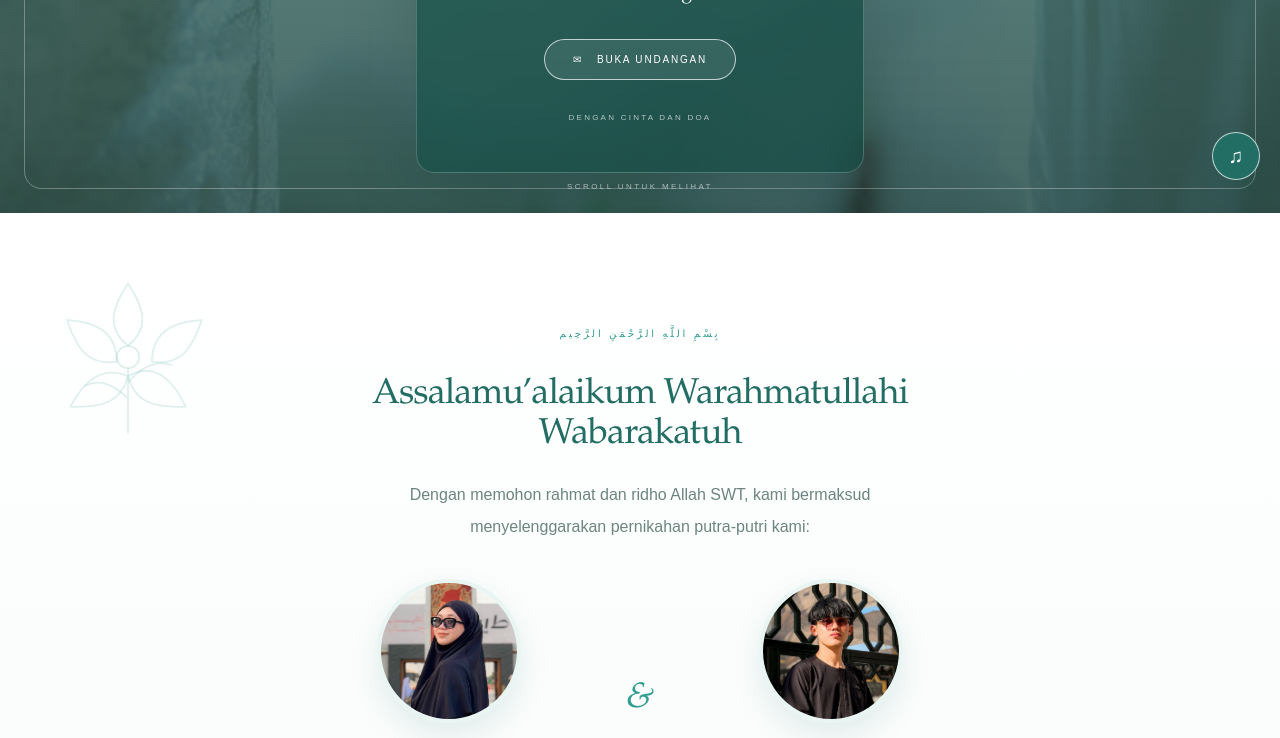
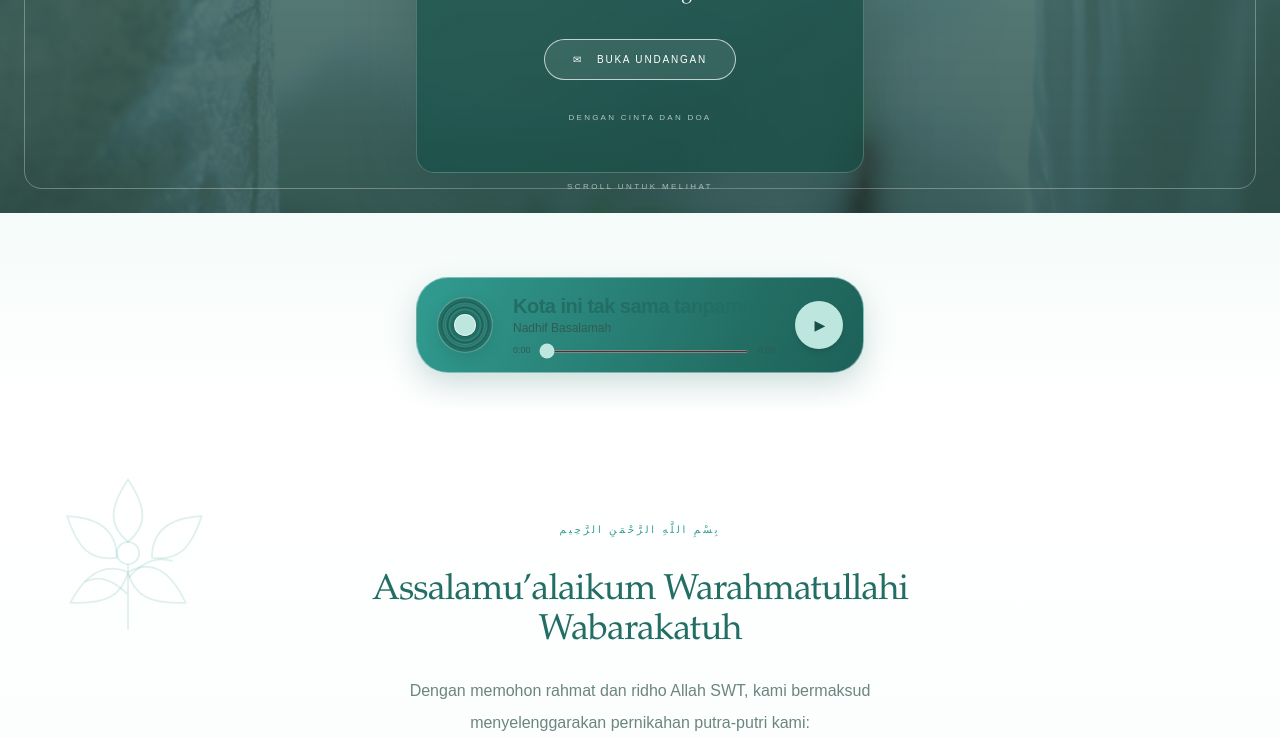
Before and after one commit to Farid4r/undangan-pernikahan, a Next.js app: page / in a window 1280 px wide. Shown: the part 600-1338 px from the top of the page. Built offline with nearby package versions, Linux system fonts and the light colour scheme; no server answers.

Commit message:
Enhance MusicPlayer component with improved layout and functionality; add audio duration and current time display; implement seek functionality and update styles for better user experience

```diff
--- a/app/globals.css
+++ b/app/globals.css
@@ -73,12 +73,21 @@ main > section:nth-of-type(5) button:hover { transform: translateY(-1px); }
 .guestbook-section input:focus, .guestbook-section select:focus, .guestbook-section textarea:focus { border-color: var(--teal); box-shadow: 0 0 0 3px rgb(49 156 145 / 12%); outline: none; }
 .guestbook-submit { border-radius: 999px; box-shadow: 0 6px 16px rgb(35 110 100 / 15%); }
 .guestbook-entry { border-radius: .8rem; }
-.music-player-button { border: 1px solid rgb(255 255 255 / 70%); box-shadow: 0 8px 24px rgb(22 84 75 / 25%); }
-.music-player-button:hover { transform: translateY(-2px); }
+.music-section { background: linear-gradient(180deg, #f5fbf9, #fff); }
+.music-card { border: 1px solid rgb(189 230 223 / 55%); background: linear-gradient(115deg, #319c91, #236e64 72%, #1d6159); box-shadow: 0 12px 30px rgb(35 110 100 / 22%); }
+.music-record { position: relative; display: grid; width: 3.5rem; height: 3.5rem; flex: 0 0 auto; place-items: center; border: 1px solid rgb(255 255 255 / 25%); border-radius: 50%; background: repeating-radial-gradient(circle, #236e64 0 2px, #2d8075 3px 4px, #1d6159 5px 6px); box-shadow: 0 5px 13px rgb(22 84 75 / 18%); }
+.music-record::before { position: absolute; inset: 13%; border: 1px solid rgb(255 255 255 / 15%); border-radius: 50%; content: ""; }
+.music-record-label { display: grid; width: 1.35rem; height: 1.35rem; place-items: center; border: 1px solid rgb(255 255 255 / 55%); border-radius: 50%; background: #bde6df; color: #236e64; font-family: Georgia, serif; font-size: .42rem; }
+.music-record-label span { color: white; }
+.music-record.is-playing { animation: record-spin 5s linear infinite; }
+.music-seek { height: 3px; accent-color: #bde6df; cursor: pointer; }
+.music-play-button { transition: transform .2s ease, box-shadow .2s ease; }
+.music-play-button:hover { transform: scale(1.06); box-shadow: 0 6px 16px rgb(35 110 100 / 25%); }
 .reveal-ready .scroll-reveal:not(.is-visible) { opacity: 0; transform: translateY(20px); }
 .scroll-reveal.is-visible { animation: reveal-in .65s cubic-bezier(.2,.7,.2,1) var(--reveal-delay, 0ms) both; }
 @keyframes reveal-in { from { opacity: 0; transform: translateY(20px); } to { opacity: 1; transform: translateY(0); } }
 @keyframes settle { from { transform: scale(1.08); } to { transform: scale(1.02); } }
+@keyframes record-spin { to { transform: rotate(360deg); } }
 @media (min-width: 768px) {
   .cover-card { min-height: 78svh; }
 }
--- a/components/MusicPlayer.tsx
+++ b/components/MusicPlayer.tsx
@@ -2,41 +2,84 @@
 
 import { useRef, useState } from "react";
 
+function formatTime(time: number) {
+  if (!Number.isFinite(time)) return "0:00";
+  const minutes = Math.floor(time / 60);
+  const seconds = Math.floor(time % 60).toString().padStart(2, "0");
+  return `${minutes}:${seconds}`;
+}
+
 export function MusicPlayer({ src }: { src: string }) {
   const audio = useRef<HTMLAudioElement>(null);
   const [playing, setPlaying] = useState(false);
+  const [duration, setDuration] = useState(0);
+  const [currentTime, setCurrentTime] = useState(0);
+
   async function toggle() {
     if (!audio.current) return;
-    if (playing) {
+    if (!audio.current.paused) {
       audio.current.pause();
-      setPlaying(false);
     } else {
       try {
         await audio.current.play();
-        setPlaying(true);
       } catch {
         setPlaying(false);
       }
     }
   }
+
+  function seek(value: string) {
+    if (!audio.current) return;
+    const time = Number(value);
+    audio.current.currentTime = time;
+    setCurrentTime(time);
+  }
+
   return (
-    <>
+    <section className="music-section px-4 pb-7 pt-12 sm:pb-9 sm:pt-16" aria-label="Musik undangan">
+      <div className="music-card mx-auto flex max-w-md items-center gap-4 rounded-[2rem] px-4 py-3.5 sm:gap-5 sm:px-5">
         <audio
           ref={audio}
           src={src}
           loop
-        preload="none"
+          preload="metadata"
           onPause={() => setPlaying(false)}
-        onPlay={() => setPlaying(true)}
+          onPlaying={() => setPlaying(true)}
+          onWaiting={() => setPlaying(false)}
+          onLoadedMetadata={(event) => setDuration(event.currentTarget.duration)}
+          onDurationChange={(event) => setDuration(event.currentTarget.duration)}
+          onTimeUpdate={(event) => setCurrentTime(event.currentTarget.currentTime)}
         />
+        <div className={`music-record ${playing ? "is-playing" : ""}`} aria-hidden="true">
+          <span className="music-record-label"></span>
+        </div>
+        <div className="min-w-0 flex-1">
+          <h2 className="truncate font-bold text-lg text-[#236e64] sm:text-xl">Kota ini tak sama tanpamu</h2>
+          <p className="truncate text-xs text-[#315c55]">Nadhif Basalamah</p>
+          <div className="mt-2 flex items-center gap-2">
+            <span className="text-[9px] tabular-nums text-[#315c55]">{formatTime(currentTime)}</span>
+            <input
+              aria-label="Posisi audio"
+              className="music-seek min-w-0 flex-1"
+              type="range"
+              min="0"
+              max={duration || 0}
+              step="1"
+              value={Math.min(currentTime, duration || 0)}
+              onChange={(event) => seek(event.target.value)}
+            />
+            <span className="text-[9px] tabular-nums text-[#315c55]">{formatTime(duration)}</span>
+          </div>
+        </div>
         <button
           onClick={toggle}
           aria-label={playing ? "Jeda musik" : "Putar musik"}
-        className="music-player-button fixed bottom-5 right-5 z-40 grid h-12 w-12 place-items-center rounded-full bg-[#236e64] text-xl text-white shadow-lg"
+          className="music-play-button grid size-11 shrink-0 place-items-center rounded-full bg-[#bde6df] text-[#174f49] shadow-md sm:size-12"
           title={playing ? "Jeda musik" : "Putar musik"}
         >
-        {playing ? "||" : "♫"}
+          {playing ? <span className="text-base font-bold">||</span> : <span className="ml-0.5 text-sm">▶</span>}
         </button>
-    </>
+      </div>
+    </section>
   );
 }
```
Lines whose indentation alone changed are shown as unchanged.
